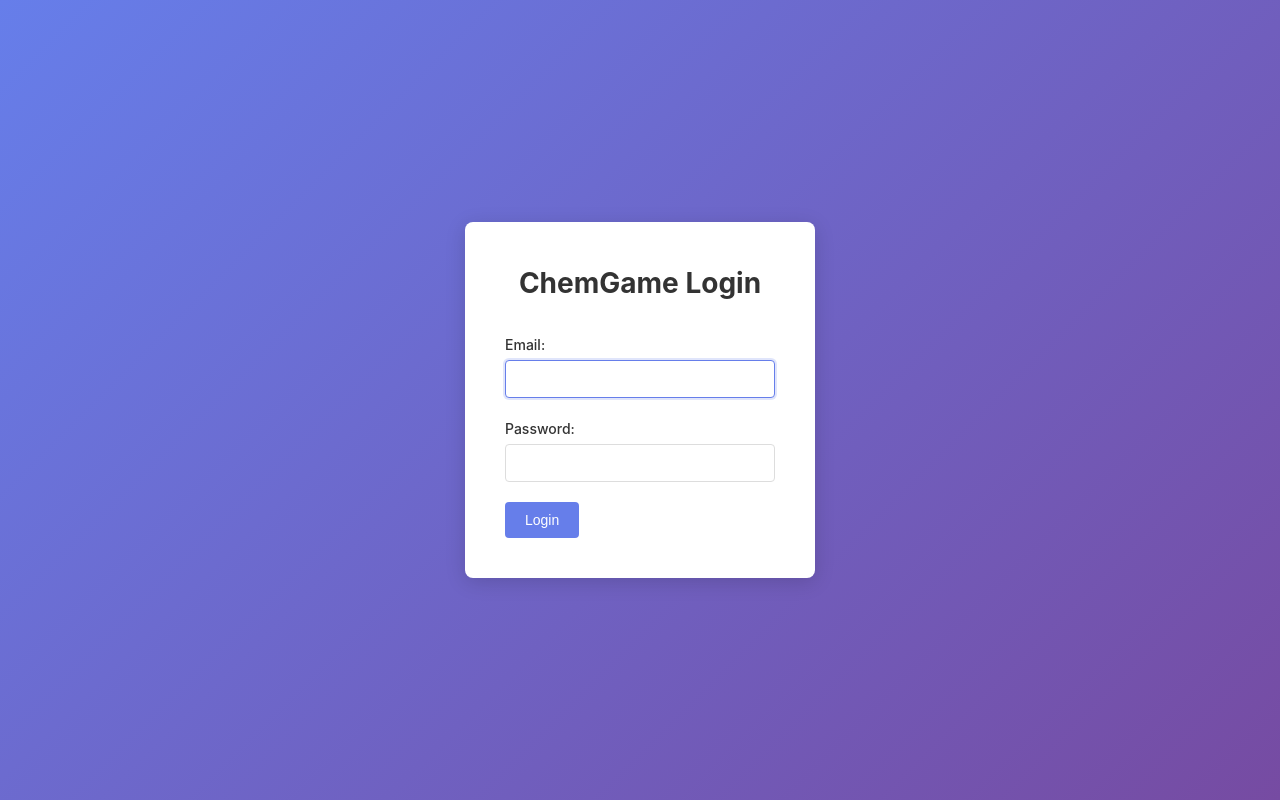
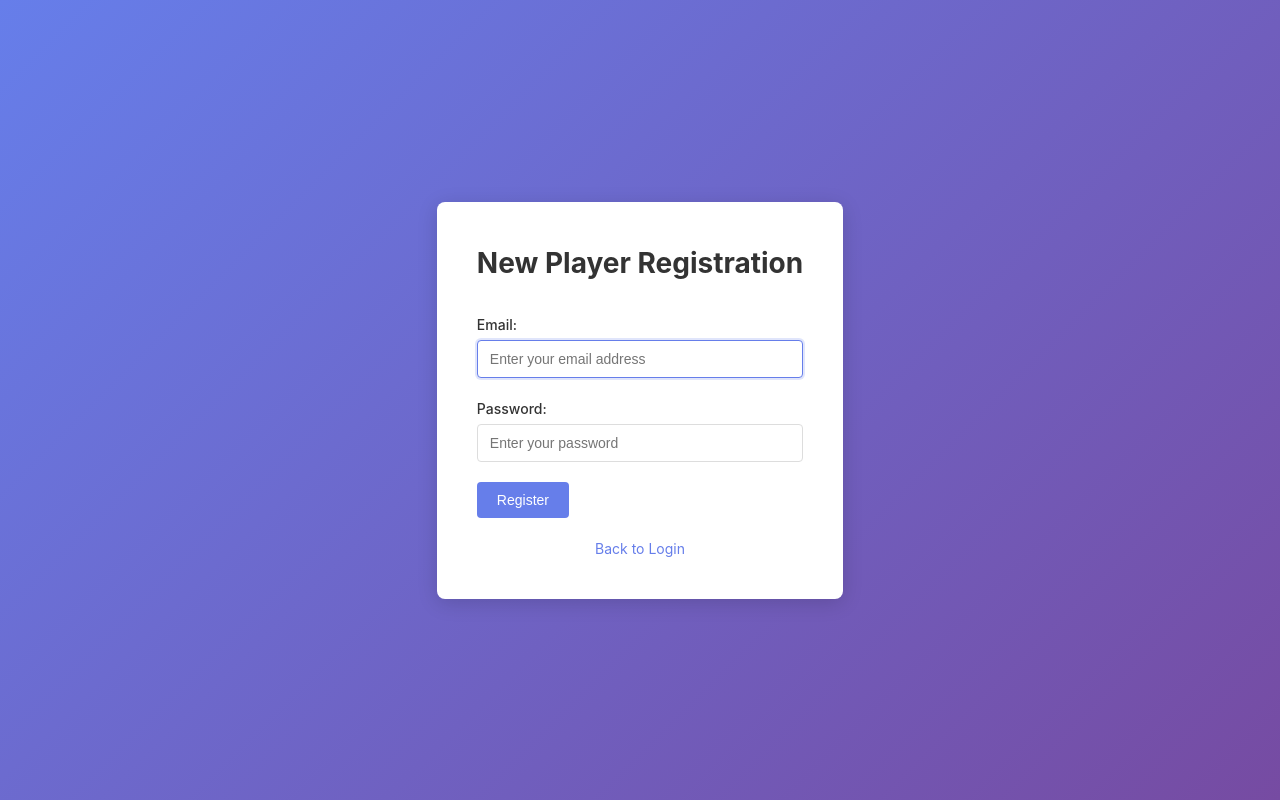
Before and after one commit to ssVyz/chemgame_vite_react_v1, a React (Vite) app: page /register in a window 1280 px wide. Before the commit this address led to /login. Built offline with nearby package versions, Linux system fonts and the light colour scheme.

Commit message:
3rd try registration page

```diff
--- a/src/App.tsx
+++ b/src/App.tsx
@@ -4,6 +4,7 @@ import { GameProvider } from './context/GameContext';
 import { ProtectedRoute } from './components/ProtectedRoute';
 import { Layout } from './components/Layout';
 import { LoginPage } from './pages/LoginPage';
+import { NewPlayerReg } from './pages/NewPlayerReg';
 import { DashboardPage } from './pages/DashboardPage';
 import { BuildingsPage } from './pages/BuildingsPage';
 import { ProcessesPage } from './pages/ProcessesPage';
@@ -18,8 +19,9 @@ function App() {
       <AuthProvider>
         <GameProvider>
           <Routes>
-            {/* Public route */}
+            {/* Public routes */}
             <Route path="/login" element={<LoginPage />} />
+            <Route path="/register" element={<NewPlayerReg />} />
 
             {/* Protected routes */}
             <Route element={<ProtectedRoute />}>
--- a/src/pages/LoginPage.tsx
+++ b/src/pages/LoginPage.tsx
@@ -1,6 +1,6 @@
 import { useState, FormEvent } from 'react';
 import { useAuth } from '../context/AuthContext';
-import { useNavigate } from 'react-router-dom';
+import { useNavigate, Link } from 'react-router-dom';
 
 export function LoginPage() {
   const [email, setEmail] = useState('');
@@ -63,6 +63,11 @@ export function LoginPage() {
           </button>
           {error && <p className="error-message">{error}</p>}
         </form>
+        <div style={{ marginTop: '20px', textAlign: 'center' }}>
+          <Link to="/register" style={{ color: '#667eea', textDecoration: 'none' }}>
+            New Player Registration
+          </Link>
+        </div>
       </div>
     </div>
   );
--- /dev/null
+++ b/src/pages/NewPlayerReg.tsx
@@ -0,0 +1,52 @@
+import { useState, FormEvent } from 'react';
+import { Link } from 'react-router-dom';
+
+export function NewPlayerReg() {
+  const [email, setEmail] = useState('');
+  const [password, setPassword] = useState('');
+
+  const handleSubmit = (e: FormEvent) => {
+    e.preventDefault();
+    // Placeholder - no functionality yet
+    console.log('Registration form submitted (placeholder)');
+  };
+
+  return (
+    <div className="login-container">
+      <div className="login-box">
+        <h1>New Player Registration</h1>
+        <form onSubmit={handleSubmit}>
+          <div className="form-group">
+            <label htmlFor="email">Email:</label>
+            <input
+              type="email"
+              id="email"
+              placeholder="Enter your email address"
+              value={email}
+              onChange={(e) => setEmail(e.target.value)}
+              autoFocus
+            />
+          </div>
+          <div className="form-group">
+            <label htmlFor="password">Password:</label>
+            <input
+              type="password"
+              id="password"
+              placeholder="Enter your password"
+              value={password}
+              onChange={(e) => setPassword(e.target.value)}
+            />
+          </div>
+          <button type="submit" className="btn-primary">
+            Register
+          </button>
+        </form>
+        <div style={{ marginTop: '20px', textAlign: 'center' }}>
+          <Link to="/login" style={{ color: '#667eea', textDecoration: 'none' }}>
+            Back to Login
+          </Link>
+        </div>
+      </div>
+    </div>
+  );
+}
```
